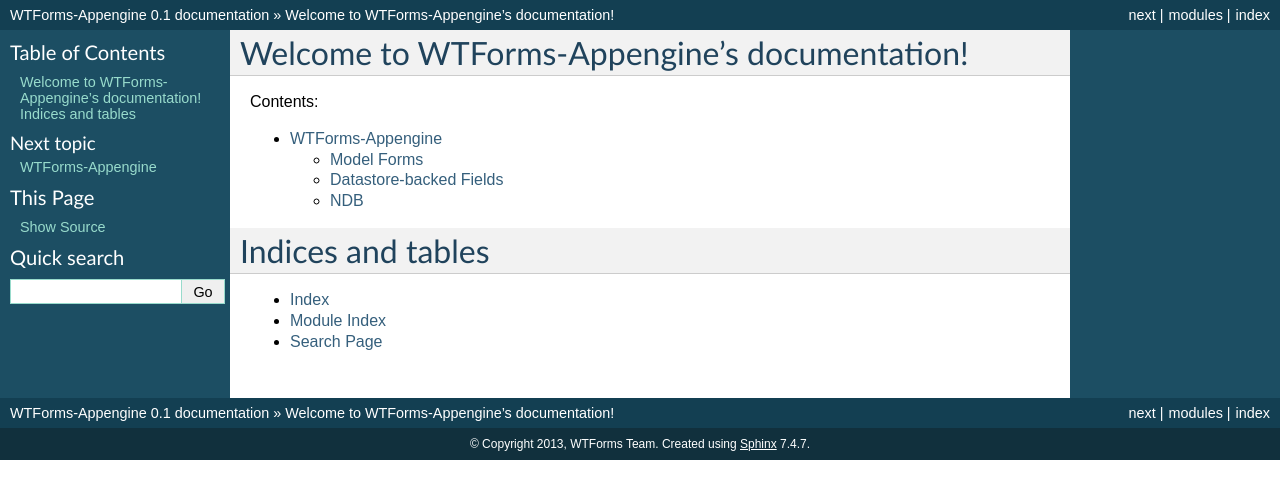
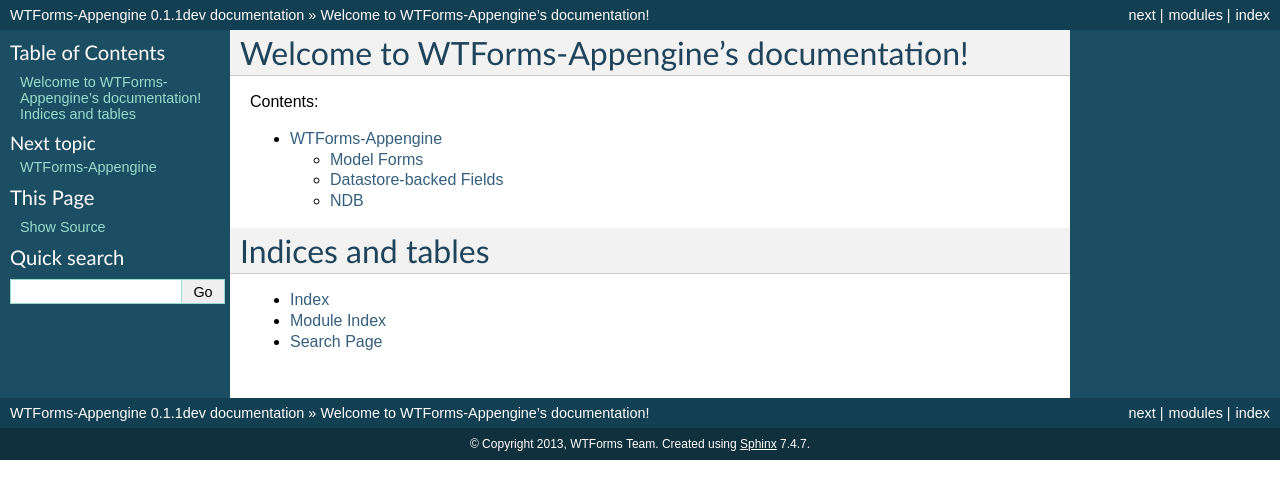
Before and after one commit to pallets-eco/wtforms-appengine, a Sphinx documentation site: the page built from docs/index.rst, in a window 1280 px wide. Shown: the top 499 px of the page. Built offline with Sphinx 7.4.7, drawn with Linux system fonts in a browser that asks for light colours.

Commit message:
Tip is now 0.1.1dev

```diff
--- a/README.rst
+++ b/README.rst
@@ -4,13 +4,12 @@
 WTForms-Appengine is a fork of the ``wtforms.ext.appengine`` package
 from WTForms. The package has been renamed to ``wtforms_appengine``
 but otherwise should function the same as the ext package, at least
-for the moment
+for the moment.
 
 to install::
 
-	pip install https://github.com/wtforms/wtforms-appengine/archive/master.zip
+	pip install WTForms-Appengine
 
-(pypi package coming soon)
 
 Rationale
 ---------
--- a/docs/conf.py
+++ b/docs/conf.py
@@ -48,9 +48,9 @@
 # built documents.
 #
 # The short X.Y version.
-version = '0.1'
+version = '0.1.1'
 # The full version, including alpha/beta/rc tags.
-release = '0.1'
+release = '0.1.1dev'
 
 # The language for content autogenerated by Sphinx. Refer to documentation
 # for a list of supported languages.
--- a/setup.py
+++ b/setup.py
@@ -1,3 +1,4 @@
+from codecs import open
 from setuptools import setup
 
 setup(
@@ -7,7 +8,8 @@
     license='BSD',
     author='Thomas Johansson, James Crasta',
     author_email='wtforms@simplecodes.com',
-    description='Appengine tools for WTForms',
+    description='Appengine fields and form generation for WTForms',
+    long_description=open('README.rst', 'r', 'utf8').read(),
     classifiers=[
         'Development Status :: 5 - Production/Stable',
         'Environment :: Web Environment',
--- a/wtforms_appengine/__init__.py
+++ b/wtforms_appengine/__init__.py
@@ -1 +1 @@
-__version__ = '0.1'
+__version__ = '0.1.1dev'
```
